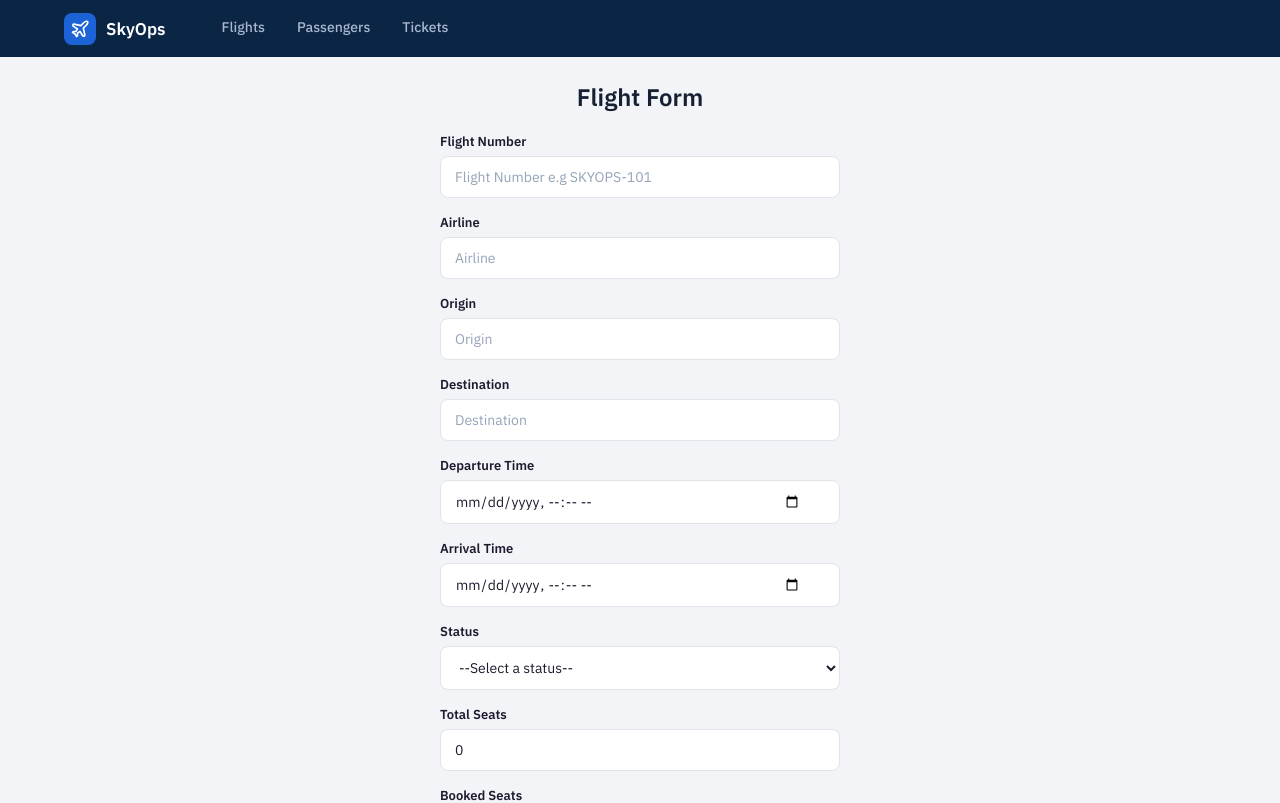
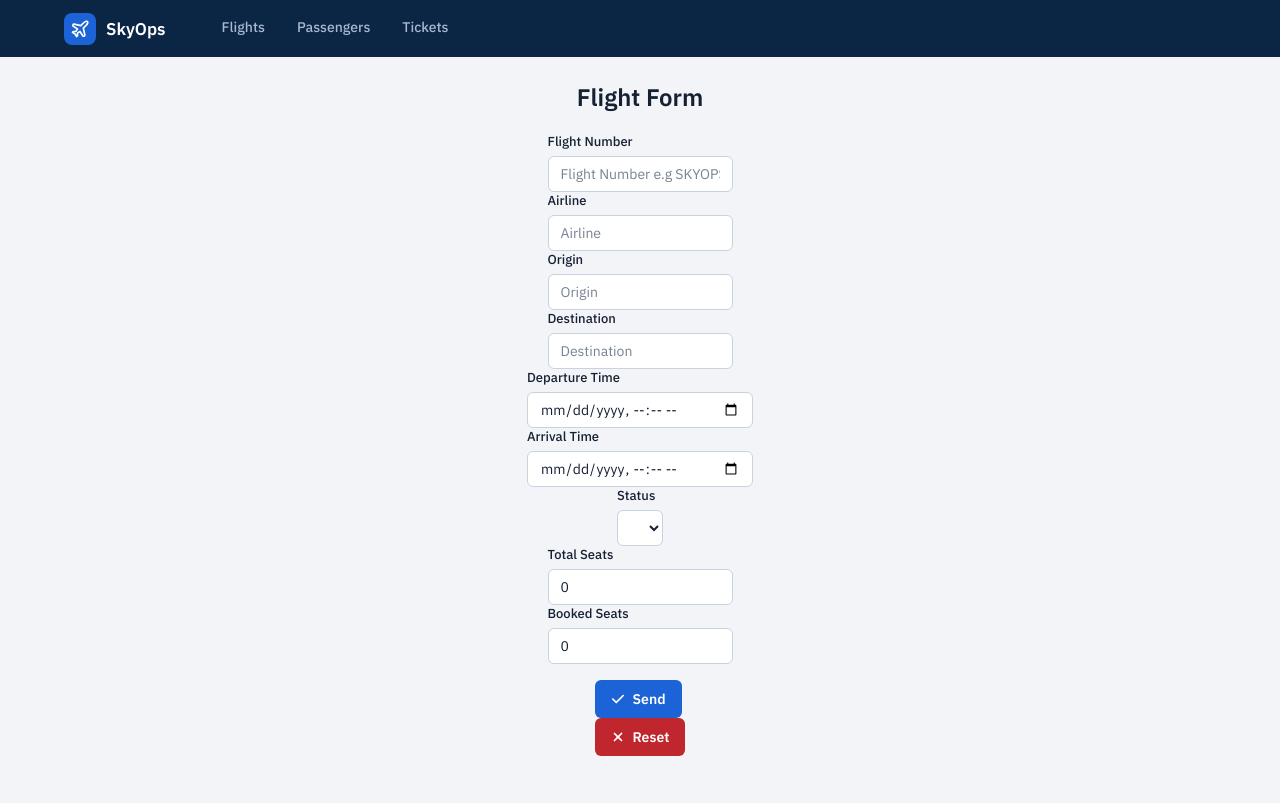
Before and after one commit to Adam-hash-a11y/skyops-forms, a React (Vite) app: page /flight in a window 1280 px wide. Shown: the top 803 px of the page. Built offline with nearby package versions, Linux system fonts and the light colour scheme.

Commit message:
refactor: restyle form input and add select options and hint

```diff
--- a/src/components/shared/formInput/FlightFormInput.tsx
+++ b/src/components/shared/formInput/FlightFormInput.tsx
@@ -1,6 +1,5 @@
 import { FormType } from "../../flightForm/types";
 import styled from "styled-components";
-import { FaCircleCheck, FaCircleExclamation } from "react-icons/fa6";
 
 interface Props {
   name: string;
@@ -21,127 +20,59 @@ interface Props {
   label: string;
   error?: string;
   touched?: boolean;
+  options?: SelectOption[];
+  hint?: string;
 }
 
-function getVariant(touched?: boolean, error?: string) {
-  if (!touched) return "neutral";
-  if (error) return "error";
-  return "success";
+interface SelectOption {
+  value: string;
+  label: string;
 }
 
 const Field = styled.div`
   display: flex;
   flex-direction: column;
-  margin-bottom: 16px;
-`;
-
-const InputWrapper = styled.div`
-  position: relative;
-`;
-
-const baseInputStyles = `
-  width: 400px;
-  padding: 11px 38px 11px 14px;
-  border-radius: 8px;
-  font-size: 14px;
-  font-family: inherit;
-  color: #1e1b2e;
-  transition: border-color 0.15s ease, background-color 0.15s ease;
-
-  &::placeholder {
-    color: #94a3b8;
-  }
-
-  &:focus {
-    outline: none;
-  }
-`;
-
-const StyledInput = styled.input<{ $variant: string }>`
-  ${baseInputStyles}
-
-  border: 1px solid
-    ${({ $variant }) =>
-    $variant === "error"
-      ? "#dc2626"
-      : $variant === "success"
-        ? "#16a34a"
-        : "#e2e2ea"};
-
-  background: ${({ $variant }) =>
-    $variant === "error" ? "#fef2f2" : "#ffffff"};
-
-  &:focus {
-    border-color: ${({ $variant }) =>
-      $variant === "error"
-        ? "#dc2626"
-        : $variant === "success"
-          ? "#16a34a"
-          : "#6d5ef8"};
-  }
-`;
-
-const baseSelectStyles = `
-  width: 400px;
-  padding: 11px 38px 11px 14px;
-  border-radius: 8px;
-  font-size: 14px;
-  font-family: inherit;
-  color: #1e1b2e;
-  transition: border-color 0.15s ease, background-color 0.15s ease;
-
-  &:focus {
-    outline: none;
-  }
-`;
-
-const StyledSelect = styled.select<{ $variant: string }>`
-  ${baseSelectStyles}
-
-  border: 1px solid
-    ${({ $variant }) =>
-    $variant === "error"
-      ? "#dc2626"
-      : $variant === "success"
-        ? "#16a34a"
-        : "#e2e2ea"};
-
-  background: ${({ $variant }) =>
-    $variant === "error" ? "#fef2f2" : "#ffffff"};
-
-  &:focus {
-    border-color: ${({ $variant }) =>
-      $variant === "error"
-        ? "#dc2626"
-        : $variant === "success"
-          ? "#16a34a"
-          : "#6d5ef8"};
-  }
-`;
-
-const SuccessIcon = styled(FaCircleCheck)`
-  position: absolute;
-  right: 15px;
-  top: 50%;
-  transform: translateY(-50%);
-  color: #16a34a;
-  font-size: 16px;
-`;
-
-const ErrorIcon = styled(FaCircleExclamation)`
-  position: absolute;
-  right: 15px;
-  top: 50%;
-  transform: translateY(-50%);
-  color: #dc2626;
-  font-size: 16px;
+  gap: 6px;
 `;
 
 const StyledLabel = styled.label`
   font-size: 13px;
-  font-weight: 600;
-  color: #1e1b2e;
-  margin-bottom: 6px;
+  color: #162033;
+  font-weight: 500;
+`;
+
+const baseInputStyles = `
+  width: 100%;
+  height: 36px;
+  padding: 0 12px;
+  border-radius: 6px;
+  color: #162033;
+  font: inherit;
+  font-size: 14px;
+  font-weight: 400;
+`;
+
+const StyledInput = styled.input<{ $error: boolean }>`
+  ${baseInputStyles}
+  border: 1px solid ${(p) => (p.$error ? "#c0262d" : "#c9d2df")};
+  background: ${(p) => (p.$error ? "#fff8f8" : "#fff")};
+
+  &::placeholder {
+    color: #566377;
+    opacity: 0.8;
+  }
+`;
+
+const StyledSelect = styled.select<{ $error: boolean }>`
+  ${baseInputStyles}
+  border: 1px solid ${(p) => (p.$error ? "#c0262d" : "#c9d2df")};
+  background: ${(p) => (p.$error ? "#fff8f8" : "#fff")};
+`;
+
+const HintBox = styled.span`
+  color: #566377;
+  font-size: 12px;
+  font-weight: 400;
 `;
 
 export const FormInput: React.FunctionComponent<Props> = ({
@@ -155,48 +86,33 @@ export const FormInput: React.FunctionComponent<Props> = ({
   handleBlur,
   error,
   touched,
+  options = [],
+  hint,
 }) => {
-  const variant = getVariant(touched, error);
-
-  if (type === "select") {
-    return (
-      <Field>
-        <StyledLabel htmlFor={id}>{label}</StyledLabel>
-
-        <InputWrapper>
-          <StyledSelect
-            $variant={variant}
-            value={value}
-            name={name}
-            id={id}
-            onChange={handleChange}
-            onBlur={handleBlur}
-          >
-            <option value="" disabled>
-              --Select a status--
-            </option>
-
-            <option value="Scheduled">Scheduled</option>
-            <option value="Delayed">Delayed</option>
-            <option value="Cancelled">Cancelled</option>
-            <option value="Landed">Landed</option>
-          </StyledSelect>
-
-          {variant === "success" && <SuccessIcon aria-hidden="true" />}
-
-          {variant === "error" && <ErrorIcon aria-hidden="true" />}
-        </InputWrapper>
-      </Field>
-    );
-  }
+  const hasError = Boolean(touched && error);
 
   return (
     <Field>
       <StyledLabel htmlFor={id}>{label}</StyledLabel>
 
-      <InputWrapper>
+      {type === "select" ? (
+        <StyledSelect
+          $error={hasError}
+          name={name}
+          value={value}
+          onChange={handleChange}
+          onBlur={handleBlur}
+          id={id}
+        >
+          {options.map((option) => (
+            <option key={option.value} value={option.value}>
+              {option.label}
+            </option>
+          ))}
+        </StyledSelect>
+      ) : (
         <StyledInput
-          $variant={variant}
+          $error={hasError}
           name={name}
           type={type}
           value={value}
@@ -205,11 +121,9 @@ export const FormInput: React.FunctionComponent<Props> = ({
           onChange={handleChange}
           onBlur={handleBlur}
         />
+      )}
 
-        {variant === "success" && <SuccessIcon aria-hidden="true" />}
-
-        {variant === "error" && <ErrorIcon aria-hidden="true" />}
-      </InputWrapper>
+      {hint && !hasError && <HintBox>{hint}</HintBox>}
     </Field>
   );
 };
```
